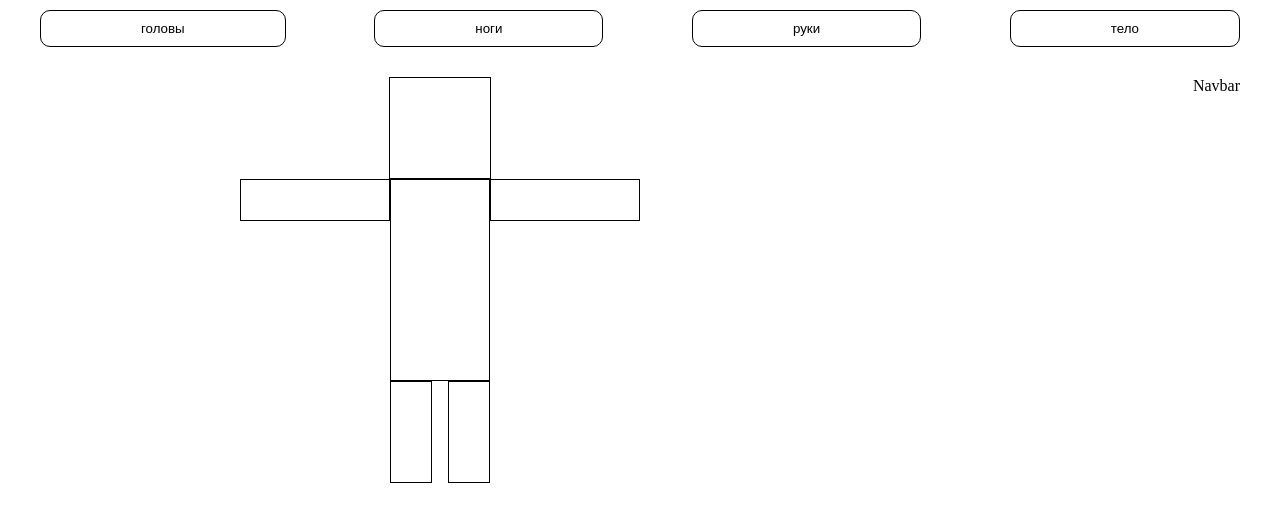
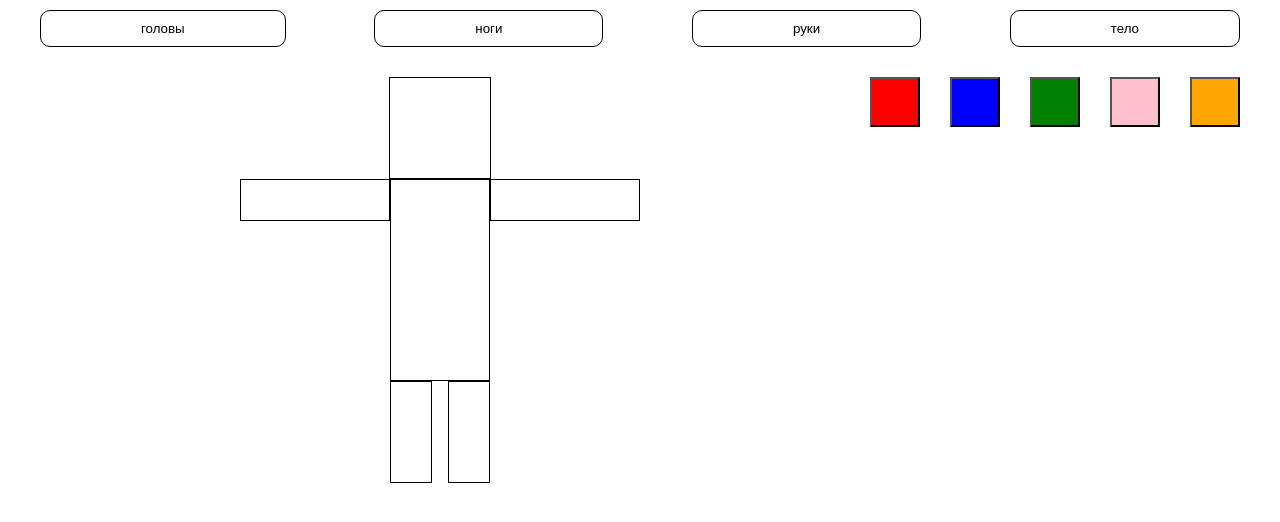
Before and after one commit to Emil307/mobx, a React (Vite) app: page / in a window 1280 px wide. Shown: the top 522 px of the page. Built offline with nearby package versions, Linux system fonts and the light colour scheme.

Commit message:
add changecolor for head

```diff
--- a/src/entities/Skin.tsx
+++ b/src/entities/Skin.tsx
@@ -1,5 +1,7 @@
 import React from 'react';
 import styled from 'styled-components';
+import { observer } from 'mobx-react-lite';
+import head from '../store/head';
 
 const Container = styled.div`
   width: 800px;
@@ -44,10 +46,10 @@ const Leg = styled.div`
   border: 1px #000 solid;
 `
 
-const Skin: React.FC = () => {
+const Skin: React.FC = observer(() => {
   return (
     <Container>
-      <Head></Head>
+      <Head style={{background: head.color}}></Head>
       <Arms>
         <Arm></Arm>
         <Body></Body>
@@ -59,6 +61,6 @@ const Skin: React.FC = () => {
       </Legs>
     </Container>
   )
-}
+})
 
 export default Skin
--- /dev/null
+++ b/src/store/head.ts
@@ -0,0 +1,14 @@
+import { makeAutoObservable } from "mobx";
+
+class Head {
+  color = 'white'
+  constructor() {
+    makeAutoObservable(this);
+  }
+
+  changeColor(color: string) {
+    this.color = color
+  }
+}
+
+export default new Head;
--- a/src/widgets/Navbar.tsx
+++ b/src/widgets/Navbar.tsx
@@ -1,9 +1,27 @@
-import React from 'react'
+import React from 'react';
+import head from '../store/head';
+import styled from 'styled-components';
 
-const Navbar = () => {
+const Button = styled.button`
+  width: 50px;
+  height: 50px;
+  cursor: pointer;
+`
+
+const Navbar: React.FC = () => {
+  function changeColor() {
+    head.changeColor('red');
+  }
+
   return (
-    <div>Navbar</div>
+    <>
+      <Button onClick={changeColor} style={{background: 'red'}}></Button>
+      <Button style={{background: 'blue'}}></Button>
+      <Button style={{background: 'green'}}></Button>
+      <Button style={{background: 'pink'}}></Button>
+      <Button style={{background: 'orange'}}></Button>
+    </>
   )
 }
 
-export default Navbar
+export default Navbar;
```
